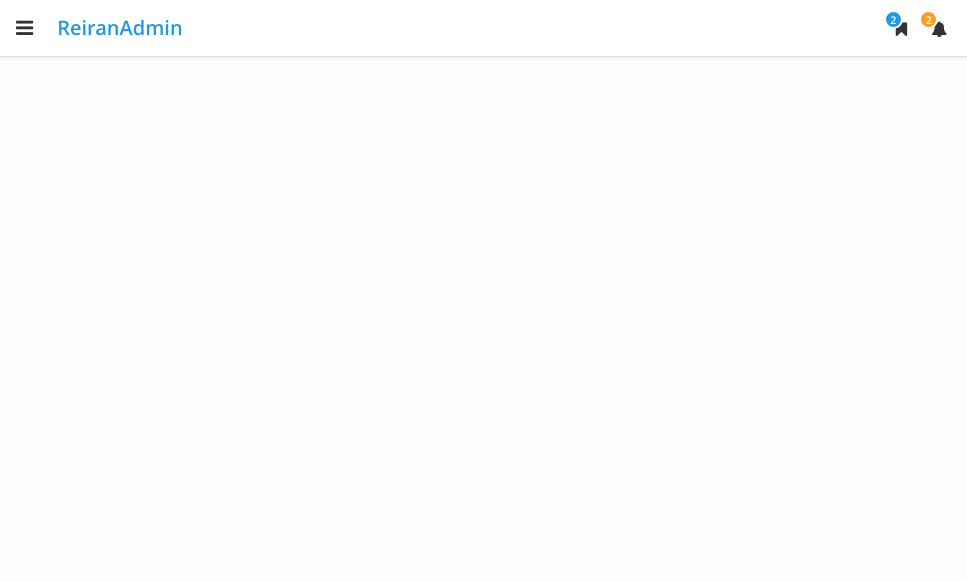
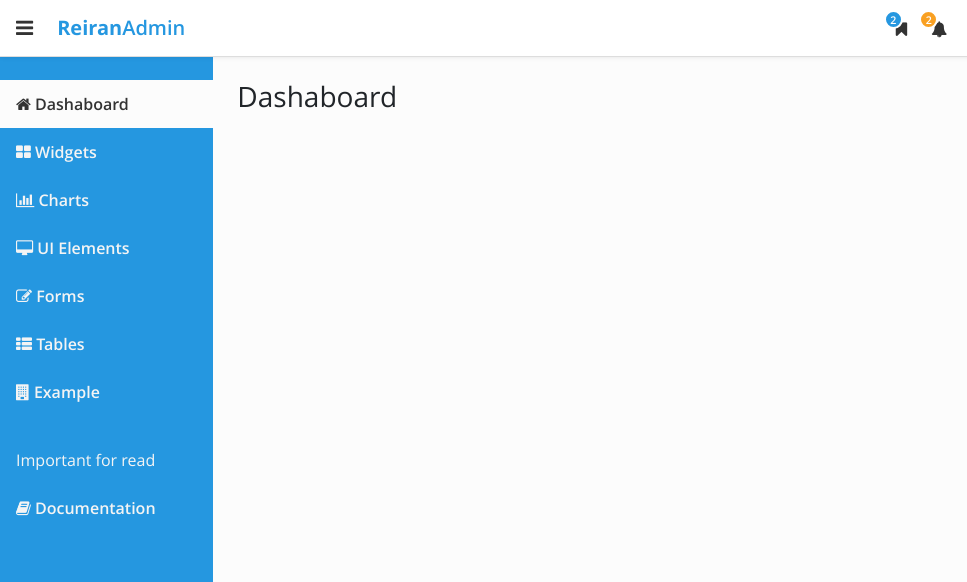
Before and after one commit to rezafikkri/Reza-Admin, a plain HTML site: page index.html in a window 1280 px wide. Shown: the top 582 px of the page, 0-967 px from the left. Drawn offline with Linux system fonts and the light colour scheme; files whose address does not match are found by name.

Commit message:
membuat sidebar

```diff
--- a/build/scss/font-face.scss
+++ b/build/scss/font-face.scss
@@ -16,3 +16,4 @@
 @include font-face('opensans_bold_macroman/OpenSans-Bold-webfont','open_sansbold');
 @include font-face('opensans_regular_macroman/OpenSans-Regular-webfont','open_sansregular');
 @include font-face('opensans_semibold_macroman/OpenSans-Semibold-webfont','open_sanssemibold');
+@include font-face('opensans_light_macroman/OpenSans-Light-webfont','open_sanslight');
--- a/build/scss/navbar-top.scss
+++ b/build/scss/navbar-top.scss
@@ -1,9 +1,13 @@
 /* Navbar Top */
 .navbar--white {
+	position: fixed;
+	left: 0;
+	right: 0;
 	background-color: white;
 	border-bottom: 1px solid #ddd;
 	font-family: open_sanssemibold, sans-serif;
 	box-shadow: 0 0 5px rgba(0,0,0,.1);
+	z-index: 101;
 
 	& .navbar__sidebar-toggler {
 		font-size: 1.25rem;
--- a/build/scss/reiran-admin.scss
+++ b/build/scss/reiran-admin.scss
@@ -7,9 +7,11 @@ $blue-reiran: #2597e0;
 $green-reiran: #1bd741;
 $orange-reiran: #f9a022;
 $red-reiran: #dd2525;
+$pt-sidebar-main-konten: 80px;
 
 @import "font-face.scss";
 
+/* General Style */
 html, body {
 	font-family: open_sansregular, sans-serif;
 }
@@ -18,4 +20,13 @@ body {
 	background-color: #fcfcfc;
 }
 
+strong {
+	font-family: open_sansbold, sans-serif;
+}
+
+.main-konten {
+	padding-top: $pt-sidebar-main-konten;
+}
+
 @import "navbar-top.scss";
+@import "sidebar.scss";
--- /dev/null
+++ b/build/scss/sidebar.scss
@@ -0,0 +1,54 @@
+/* Sidebar */
+.sidebar {
+	position: fixed;
+	top: 0;
+	bottom: 0;
+	left: 0;
+	z-index: 100;
+	background-color: $blue-reiran;
+	padding: $pt-sidebar-main-konten 0 0;
+	font-family: open_sanssemibold;
+
+	&__ul {
+		list-style-type: none;
+		padding: 0px;
+		position: relative;
+		top: 0;
+		height: calc(100vh - 85px);
+		overflow-x: hidden;
+		overflow-y: hidden;
+		background-color: transparent;
+		&:hover {
+			overflow-y: auto;
+		}
+	}
+
+	&__item a {
+		color: #f4f4f4;
+		&:hover {
+			color: #333;
+			background-color: #fcfcfc;
+		}
+	}
+
+	&__item a.nav-link,
+	&__item.sidebar--new-div {
+		padding: 12px 16px;
+	}
+
+	&__item.sidebar--new-div {
+		font-family: open_sansregular;
+		color: #f4f4f4;
+		margin-top: 20px;
+	}
+
+	&__item &--active {
+		background-color: #fcfcfc;
+		color: #333;
+		&:hover {
+			color: #333;
+		}
+	}
+
+
+}
--- a/dist/css/reiran-admin.css
+++ b/dist/css/reiran-admin.css
@@ -20,18 +20,35 @@
   src: url("../font/open-sans-fontfacekit/web fonts/opensans_semibold_macroman/OpenSans-Semibold-webfont.eot?#iefix") format("embedded-opentype"), url("../font/open-sans-fontfacekit/web fonts/opensans_semibold_macroman/OpenSans-Semibold-webfont.woff2") format("woff2"), url("../font/open-sans-fontfacekit/web fonts/opensans_semibold_macroman/OpenSans-Semibold-webfont.woff") format("woff"), url("../font/open-sans-fontfacekit/web fonts/opensans_semibold_macroman/OpenSans-Semibold-webfont.ttf") format("truetype"), url("../font/open-sans-fontfacekit/web fonts/opensans_semibold_macroman/OpenSans-Semibold-webfont.svg#open_sansbold") format("svg");
   font-weight: normal;
   font-style: normal; }
+@font-face {
+  font-family: "open_sanslight";
+  src: url("../font/open-sans-fontfacekit/web fonts/opensans_light_macroman/OpenSans-Light-webfont.eot");
+  src: url("../font/open-sans-fontfacekit/web fonts/opensans_light_macroman/OpenSans-Light-webfont.eot?#iefix") format("embedded-opentype"), url("../font/open-sans-fontfacekit/web fonts/opensans_light_macroman/OpenSans-Light-webfont.woff2") format("woff2"), url("../font/open-sans-fontfacekit/web fonts/opensans_light_macroman/OpenSans-Light-webfont.woff") format("woff"), url("../font/open-sans-fontfacekit/web fonts/opensans_light_macroman/OpenSans-Light-webfont.ttf") format("truetype"), url("../font/open-sans-fontfacekit/web fonts/opensans_light_macroman/OpenSans-Light-webfont.svg#open_sansbold") format("svg");
+  font-weight: normal;
+  font-style: normal; }
+/* General Style */
 html, body {
   font-family: open_sansregular, sans-serif; }
 
 body {
   background-color: #fcfcfc; }
 
+strong {
+  font-family: open_sansbold, sans-serif; }
+
+.main-konten {
+  padding-top: 80px; }
+
 /* Navbar Top */
 .navbar--white {
+  position: fixed;
+  left: 0;
+  right: 0;
   background-color: white;
   border-bottom: 1px solid #ddd;
   font-family: open_sanssemibold, sans-serif;
-  box-shadow: 0 0 5px rgba(0, 0, 0, 0.1); }
+  box-shadow: 0 0 5px rgba(0, 0, 0, 0.1);
+  z-index: 101; }
   .navbar--white .navbar__sidebar-toggler {
     font-size: 1.25rem;
     color: #333;
@@ -93,4 +110,42 @@ span.navbar__notification-number {
   margin-right: 3px;
   border: 1px solid #ddd; }
 
+/* Sidebar */
+.sidebar {
+  position: fixed;
+  top: 0;
+  bottom: 0;
+  left: 0;
+  z-index: 100;
+  background-color: #2597e0;
+  padding: 80px 0 0;
+  font-family: open_sanssemibold; }
+  .sidebar__ul {
+    list-style-type: none;
+    padding: 0px;
+    position: relative;
+    top: 0;
+    height: calc(100vh - 85px);
+    overflow-x: hidden;
+    overflow-y: hidden;
+    background-color: transparent; }
+    .sidebar__ul:hover {
+      overflow-y: auto; }
+  .sidebar__item a {
+    color: #f4f4f4; }
+    .sidebar__item a:hover {
+      color: #333;
+      background-color: #fcfcfc; }
+  .sidebar__item a.nav-link, .sidebar__item.sidebar--new-div {
+    padding: 12px 16px; }
+  .sidebar__item.sidebar--new-div {
+    font-family: open_sansregular;
+    color: #f4f4f4;
+    margin-top: 20px; }
+  .sidebar__item .sidebar--active {
+    background-color: #fcfcfc;
+    color: #333; }
+    .sidebar__item .sidebar--active:hover {
+      color: #333; }
+
 /*# sourceMappingURL=reiran-admin.css.map */
--- a/index.html
+++ b/index.html
@@ -26,7 +26,7 @@
 <body>
 	<!-- navbar top -->
 	<nav class="navbar navbar-expand-sm navbar--white">
-		<a class="navbar__sidebar-toggler" href="#"><span class="fa fa-navicon"></span></a>
+		<a class="navbar__sidebar-toggler" href="#"><span class="fa fa-bars"></span></a>
 		<a class="navbar-brand" href="#"><strong>Reiran</strong>Admin</a>
 		<button class="navbar-toggler" type="button" data-toggle="collapse" data-target="#navbarNav" aria-controls="navbarNav" aria-expanded="false" aria-label="Toggle navigation">
 		    <span class="fa fa-navicon"></span>
@@ -58,6 +58,30 @@
 		</div>
 	</nav>
 
+	<div class="container-fluid">
+		<div class="row">
+
+			<nav class="col-md-3 col-lg-2 sidebar">
+				<ul class="sidebar__ul">
+					<li class="sidebar__item"><a class="nav-link sidebar--active" href=""><span class="fa fa-home"></span> Dashaboard</a></li>
+					<li class="sidebar__item"><a class="nav-link" href=""><span class="fa fa-th-large"></span> Widgets</a></li>
+					<li class="sidebar__item"><a class="nav-link" href=""><span class="fa fa-bar-chart-o"></span> Charts</a></li>
+					<li class="sidebar__item"><a class="nav-link" href=""><span class="fa fa-desktop"></span> UI Elements</a></li>
+					<li class="sidebar__item"><a class="nav-link" href=""><span class="fa fa-pencil-square-o"></span> Forms</a></li>
+					<li class="sidebar__item"><a class="nav-link" href=""><span class="fa fa-th-list"></span> Tables</a></li>
+					<li class="sidebar__item"><a class="nav-link" href=""><span class="fa fa-building"></span> Example</a></li>
+
+					<li class="sidebar__item sidebar--new-div">Important for read</li>
+					<li class="sidebar__item"><a class="nav-link" href=""><span class="fa fa-book"></span> Documentation</a></li>
+				</ul>
+			</nav>
+			<main class="col-md-9 ml-sm-auto col-lg-10 px-md-4 main-konten">
+				<h3>Dashaboard</h3>
+			</main>
+
+		</div><!-- row -->
+	</div>
+
 	<!-- Optional JavaScript -->
     <!-- jQuery first, then Popper.js, then Bootstrap JS, then Reiran Admin JS -->
     <script src="dist/js/jquery-3.5.1.slim.min.js"></script>
```
Also changed, not shown: 1 other file.
